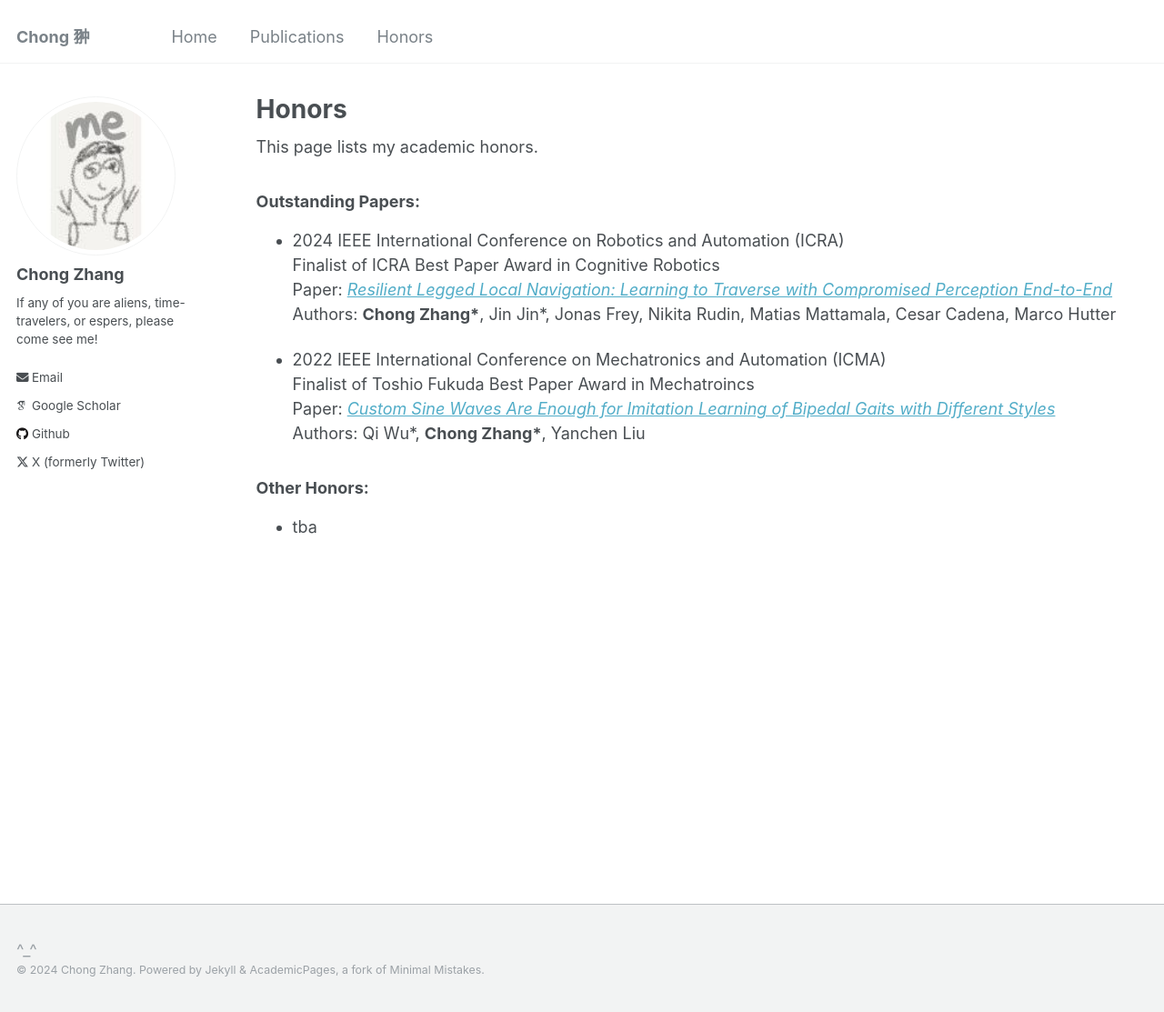
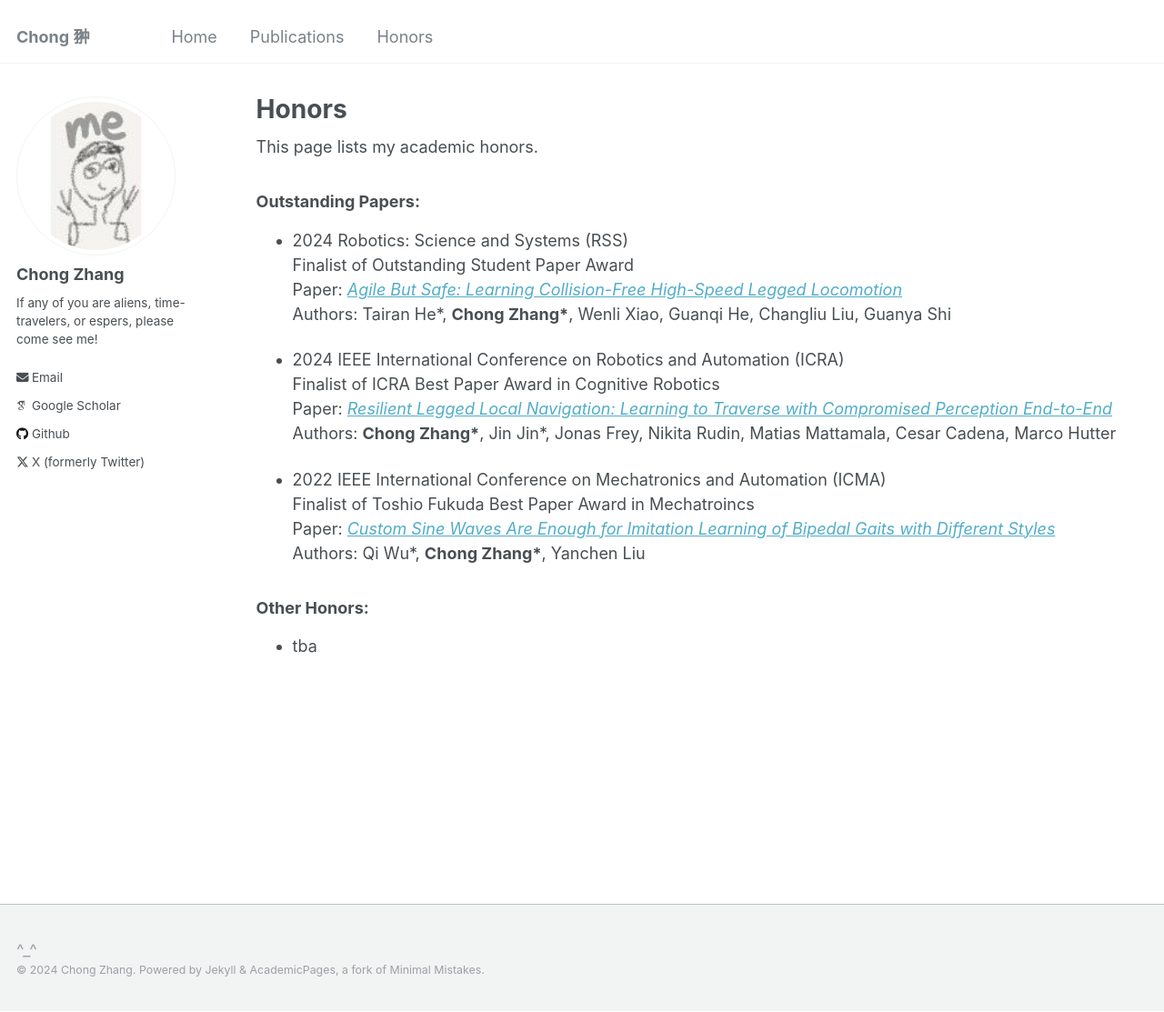
Before and after one commit to zita-ch/zita-ch.github.io, a Jekyll site: the page built from _pages/honors.md, in a window 1280 px wide and 1113 px high. Shown: the whole window at 91% size. Built offline with Jekyll 4.4.1, drawn with Linux system fonts in a browser that asks for light colours; some web fonts are replaced.

Commit message:
add rss24 finalsit

```diff
--- a/_pages/honors.md
+++ b/_pages/honors.md
@@ -11,6 +11,11 @@ author_profile: true
 
 
 ### Outstanding Papers:
+
++ 2024 Robotics: Science and Systems (RSS)
+  Finalist of Outstanding Student Paper Award
+  Paper: [_Agile But Safe: Learning Collision-Free High-Speed Legged Locomotion_](https://arxiv.org/pdf/2401.17583.pdf)
+  Authors: Tairan He\*, **Chong Zhang\***, Wenli Xiao, Guanqi He, Changliu Liu, Guanya Shi
 
 + 2024 IEEE International Conference on Robotics and Automation (ICRA)
   Finalist of ICRA Best Paper Award in Cognitive Robotics
```
Also changed, not shown: _pages/about.md (+1 -1 lines), _pages/publications.md (+1 -0 lines).
